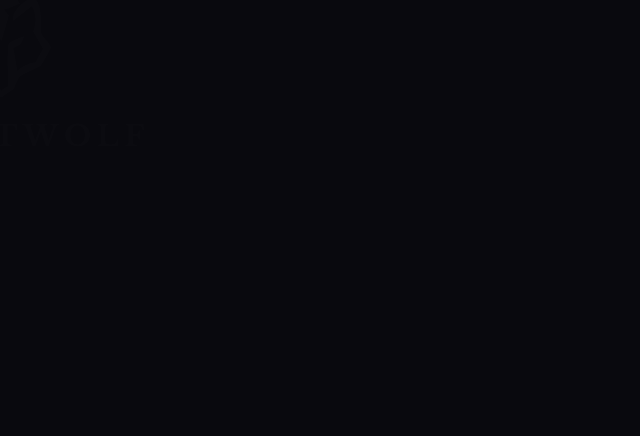
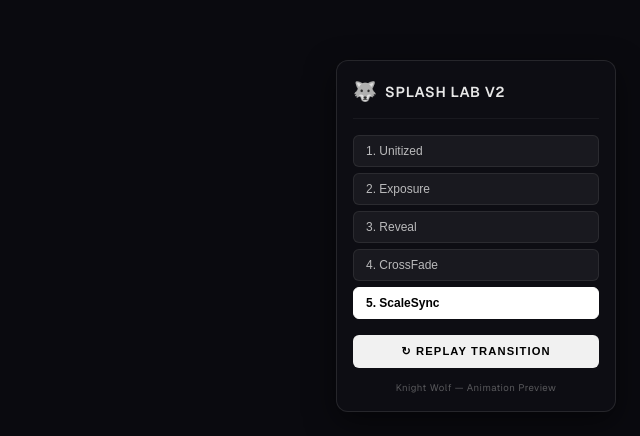
Before and after one commit to knightwolfbrand/knightwolf, a Next.js app: page / in a window 1280 px wide. Shown: the part 364-800 px from the top of the page, without its empty margins (640-1280 px from the left). Built offline with nearby package versions, Linux system fonts and the light colour scheme.

Commit message:
feat: implement 5 cinematic splash demos and Splash Lab interactive tool

```diff
--- a/src/app/layout.js
+++ b/src/app/layout.js
@@ -3,6 +3,7 @@
 import { useState } from 'react'
 import { Geist, Geist_Mono } from 'next/font/google'
 import SplashScreen from '@/components/layout/SplashScreen'
+import SplashLab from '@/components/dev/SplashLab'
 import './globals.css'
 
 const geistSans = Geist({
@@ -17,6 +18,14 @@ const geistMono = Geist_Mono({
 
 export default function RootLayout({ children }) {
   const [splashDone, setSplashDone] = useState(false)
+  const [splashMode, setSplashMode] = useState('scaleSync')
+
+  const handleModeChange = (mode, forceReplay = false) => {
+    if (forceReplay) {
+      setSplashDone(false)
+    }
+    setSplashMode(mode)
+  }
 
   return (
     <html lang="en">
@@ -30,9 +39,16 @@ export default function RootLayout({ children }) {
         {/* Finalized Cinematic Splash Screen */}
         {!splashDone && (
           <SplashScreen
+            mode={splashMode}
             onComplete={() => setSplashDone(true)}
           />
         )}
+
+        {/* Development Tool */}
+        <SplashLab
+          currentMode={splashMode}
+          onModeChange={handleModeChange}
+        />
 
         {/* Main app content */}
         <main style={{
--- /dev/null
+++ b/src/components/dev/SplashLab.js
@@ -0,0 +1,46 @@
+'use client'
+
+import React from 'react'
+import styles from './SplashLab.module.css'
+
+export default function SplashLab({ onModeChange, currentMode }) {
+  const modes = [
+    { id: 'unitizedEntrance', name: '1. Unitized' },
+    { id: 'linkedExposure', name: '2. Exposure' },
+    { id: 'solidReveal', name: '3. Reveal' },
+    { id: 'atmosphericCrossFade', name: '4. CrossFade' },
+    { id: 'scaleSync', name: '5. ScaleSync' }
+  ]
+
+  return (
+    <div className={styles.lab}>
+      <header className={styles.header}>
+        <span className={styles.icon}>🐺</span>
+        <span className={styles.title}>Splash Lab v2</span>
+      </header>
+
+      <div className={styles.grid}>
+        {modes.map((mode) => (
+          <button
+            key={mode.id}
+            className={`${styles.btn} ${currentMode === mode.id ? styles.active : ''}`}
+            onClick={() => onModeChange(mode.id)}
+          >
+            {mode.name}
+          </button>
+        ))}
+      </div>
+
+      <button
+        className={styles.replay}
+        onClick={() => onModeChange(currentMode, true)} // true to force replay
+      >
+        ↻ REPLAY TRANSITION
+      </button>
+
+      <div className={styles.footer}>
+        Knight Wolf — Animation Preview
+      </div>
+    </div>
+  )
+}
--- /dev/null
+++ b/src/components/dev/SplashLab.module.css
@@ -0,0 +1,90 @@
+.lab {
+  position: fixed;
+  bottom: 24px;
+  right: 24px;
+  width: 280px;
+  background: rgba(15, 15, 20, 0.85);
+  backdrop-filter: blur(12px);
+  -webkit-backdrop-filter: blur(12px);
+  border: 1px solid rgba(255, 255, 255, 0.1);
+  border-radius: 12px;
+  padding: 16px;
+  z-index: 10000;
+  box-shadow: 0 10px 30px rgba(0, 0, 0, 0.5);
+  font-family: var(--font-geist-sans), sans-serif;
+  color: white;
+  pointer-events: auto;
+}
+
+.header {
+  display: flex;
+  align-items: center;
+  gap: 8px;
+  margin-bottom: 16px;
+  border-bottom: 1px solid rgba(255, 255, 255, 0.05);
+  padding-bottom: 10px;
+}
+
+.icon { font-size: 1.2rem; }
+.title {
+  font-size: 0.9rem;
+  font-weight: 600;
+  letter-spacing: 0.05em;
+  text-transform: uppercase;
+  opacity: 0.9;
+}
+
+.grid {
+  display: grid;
+  grid-template-columns: 1fr;
+  gap: 6px;
+  margin-bottom: 16px;
+}
+
+.btn {
+  background: rgba(255, 255, 255, 0.05);
+  border: 1px solid rgba(255, 255, 255, 0.08);
+  border-radius: 6px;
+  padding: 8px 12px;
+  color: rgba(255, 255, 255, 0.7);
+  font-size: 0.75rem;
+  text-align: left;
+  cursor: pointer;
+  transition: all 0.2s ease;
+}
+
+.btn:hover {
+  background: rgba(255, 255, 255, 0.1);
+  color: white;
+}
+
+.btn.active {
+  background: white;
+  color: black;
+  border-color: white;
+  font-weight: 600;
+}
+
+.replay {
+  width: 100%;
+  background: #f1f1f1;
+  border: none;
+  border-radius: 6px;
+  padding: 10px;
+  color: black;
+  font-size: 0.7rem;
+  font-weight: 700;
+  letter-spacing: 0.1em;
+  cursor: pointer;
+  transition: transform 0.1s active;
+}
+
+.replay:active { transform: scale(0.98); }
+
+.footer {
+  margin-top: 12px;
+  font-size: 0.6rem;
+  text-align: center;
+  opacity: 0.3;
+  letter-spacing: 0.05em;
+}
--- a/src/components/layout/SplashScreen.js
+++ b/src/components/layout/SplashScreen.js
@@ -4,7 +4,7 @@ import { useEffect, useRef } from 'react'
 import { transitions } from './SplashTransitions'
 import styles from './SplashScreen.module.css'
 
-export default function SplashScreen({ onComplete }) {
+export default function SplashScreen({ onComplete, mode = 'scaleSync' }) {
   const splashRef = useRef(null)
   const leftPanelRef = useRef(null)
   const rightPanelRef = useRef(null)
@@ -22,15 +22,16 @@ export default function SplashScreen({ onComplete }) {
       logoSvg: logoSvgRef.current
     }
 
-    // Always use the finalized transition
-    const tl = transitions.finalSplash(refs)
+    // Select the transition based on the mode prop
+    const transitionFn = transitions[mode] || transitions.finalSplash
+    const tl = transitionFn(refs)
 
     tl.eventCallback('onComplete', () => {
       if (onComplete) onComplete()
     })
 
     return () => tl.kill()
-  }, [onComplete])
+  }, [onComplete, mode])
 
   const brandLetters = 'KNIGHTWOLF'.split('')
 
--- a/src/components/layout/SplashTransitions.js
+++ b/src/components/layout/SplashTransitions.js
@@ -1,43 +1,13 @@
 import gsap from 'gsap'
 
 /**
- * Knight Wolf — Final Cinematic Splash Transition
- * Isolated "Hyper Shake" with sequential power (Head then Tail).
- * Strictly Black & White.
+ * Knight Wolf — Cinematic Splash Transition Library
+ * Includes 5 distinct "Demo" styles + the Core Rig.
  */
 
-export const transitions = {
-  finalSplash: (refs) => {
-    const tl = gsap.timeline()
+// --- Shared Procedural Components ---
 
-    // Select elements from refs
-    const revealRect = refs.logoSvg.querySelector('#reveal-rect')
-    const tailPaths = refs.logoSvg.querySelectorAll('[data-part="tail"]')
-    const facePaths = refs.logoSvg.querySelectorAll('[data-part="face"]')
-
-    // 1. Initial State - Solid Reveal
-    tl.set(refs.splash, { opacity: 1, display: 'flex' })
-    tl.set(revealRect, { attr: { y: 0, height: 593 } })
-    tl.fromTo(refs.logo,
-      { opacity: 0, scale: 0.95 },
-      { opacity: 1, scale: 1, duration: 1, ease: 'power2.out' }
-    )
-    tl.fromTo(refs.brandName.children,
-      { opacity: 0, y: 30 },
-      {
-        opacity: 1,
-        y: 0,
-        duration: 1,
-        stagger: 0.05,
-        ease: "power2.inOut"
-      }, "-=0.4")
-
-    // 2. PROCEDURAL 'DUIK' TAIL RIG (Overlapping Wave Logic)
-    const rigDur = 2.4
-    const waveDelay = rigDur * 0.12 // 12% phase shift per layer
-
-    // A. HYPER SHAKE (Head Alert Tremor)
-    // Runs once at start to give the wolf an 'alert' personality
+const applyHyperShake = (tl, facePaths) => {
   tl.to(facePaths, {
     x: "random(-1.5, 1.5)",
     y: "random(-1, 1)",
@@ -46,11 +16,13 @@ export const transitions = {
     yoyo: true,
     ease: "none"
   }, "-=0.2")
+}
 
-    // B. TRIPLE-LAYERED WAVE (Tail Overlap)
-    // This creates the "Duik Angela" effect on a single path layer
+const applyDuikRig = (tailPaths) => {
+  const rigDur = 2.4
+  const waveDelay = rigDur * 0.12
 
-    // Level 1: Primary Swing (Base)
+  // Level 1: Primary Swing
   gsap.to(tailPaths, {
     rotation: 14,
     transformOrigin: "50% 100%",
@@ -60,7 +32,7 @@ export const transitions = {
     ease: "sine.inOut"
   })
 
-    // Level 2: Secondary Bend (Phase-shifted skew)
+  // Level 2: Secondary Bend
   gsap.to(tailPaths, {
     skewX: 18,
     transformOrigin: "50% 100%",
@@ -71,7 +43,7 @@ export const transitions = {
     delay: waveDelay
   })
 
-    // Level 3: Tertiary Translation (Horizontal 'Whip')
+  // Level 3: Tertiary Translation
   gsap.to(tailPaths, {
     x: 12,
     transformOrigin: "50% 100%",
@@ -81,17 +53,124 @@ export const transitions = {
     ease: "sine.inOut",
     delay: waveDelay * 2
   })
+}
 
-    // 3. Final cinematic exit (Sequential Power Down)
-    tl.to(refs.splash, {
-      opacity: 0,
-      duration: 1.4,
-      ease: 'power4.inOut'
-    }, '+=4.5')
+// --- Transition Library ---
 
-    tl.set(refs.splash, { display: 'none' })
-    tl.set([facePaths, tailPaths], { clearProps: "all" })
+export const transitions = {
+  // 1. UNITIZED ENTRANCE: Simultaneous collective fade
+  unitizedEntrance: (refs) => {
+    const tl = gsap.timeline()
+    const revealRect = refs.logoSvg.querySelector('#reveal-rect')
+    const tailPaths = refs.logoSvg.querySelectorAll('[data-part="tail"]')
+    const facePaths = refs.logoSvg.querySelectorAll('[data-part="face"]')
 
+    tl.set(refs.splash, { opacity: 1, display: 'flex' })
+    tl.set(revealRect, { attr: { y: 0, height: 593 } })
+
+    tl.fromTo([refs.logo, refs.brandName],
+      { opacity: 0 },
+      { opacity: 1, duration: 1.5, ease: 'power2.inOut' }
+    )
+
+    applyHyperShake(tl, facePaths)
+    applyDuikRig(tailPaths)
     return tl
+  },
+
+  // 2. LINKED EXPOSURE: Blur-to-sharp cinematic focus
+  linkedExposure: (refs) => {
+    const tl = gsap.timeline()
+    const revealRect = refs.logoSvg.querySelector('#reveal-rect')
+    const tailPaths = refs.logoSvg.querySelectorAll('[data-part="tail"]')
+    const facePaths = refs.logoSvg.querySelectorAll('[data-part="face"]')
+
+    tl.set(refs.splash, { opacity: 1, display: 'flex' })
+    tl.set(revealRect, { attr: { y: 0, height: 593 } })
+
+    tl.fromTo([refs.logo, refs.brandName],
+      { opacity: 0, filter: 'blur(20px)' },
+      { opacity: 1, filter: 'blur(0px)', duration: 2, ease: 'power3.out' }
+    )
+
+    applyHyperShake(tl, facePaths)
+    applyDuikRig(tailPaths)
+    return tl
+  },
+
+  // 3. SOLID REVEAL: Immediate mask reveal, static text fade
+  solidReveal: (refs) => {
+    const tl = gsap.timeline()
+    const revealRect = refs.logoSvg.querySelector('#reveal-rect')
+    const tailPaths = refs.logoSvg.querySelectorAll('[data-part="tail"]')
+    const facePaths = refs.logoSvg.querySelectorAll('[data-part="face"]')
+
+    tl.set(refs.splash, { opacity: 1, display: 'flex' })
+
+    // Quick Mask Reveal
+    tl.fromTo(revealRect,
+      { attr: { y: 593 } },
+      { attr: { y: 0 }, duration: 1.2, ease: 'power4.out' }
+    )
+
+    // Smooth Text Fade (Static)
+    tl.fromTo(refs.brandName,
+      { opacity: 0 },
+      { opacity: 1, duration: 2 }, "-=0.8"
+    )
+
+    applyHyperShake(tl, facePaths)
+    applyDuikRig(tailPaths)
+    return tl
+  },
+
+  // 4. ATMOSPHERIC CROSS-FADE: Perfect overlap at 50%
+  atmosphericCrossFade: (refs) => {
+    const tl = gsap.timeline()
+    const revealRect = refs.logoSvg.querySelector('#reveal-rect')
+    const tailPaths = refs.logoSvg.querySelectorAll('[data-part="tail"]')
+    const facePaths = refs.logoSvg.querySelectorAll('[data-part="face"]')
+
+    tl.set(refs.splash, { opacity: 1, display: 'flex' })
+
+    tl.fromTo(revealRect,
+      { attr: { y: 593 } },
+      { attr: { y: 0 }, duration: 2, ease: 'power2.inOut' }
+    )
+
+    tl.fromTo(refs.brandName,
+      { opacity: 0 },
+      { opacity: 1, duration: 1.5, ease: 'power2.inOut' }, 1.0 // Start at exactly 1.0s (halfway)
+    )
+
+    applyHyperShake(tl, facePaths)
+    applyDuikRig(tailPaths)
+    return tl
+  },
+
+  // 5. SCALE SYNC: Zoom-out + collective fade
+  scaleSync: (refs) => {
+    const tl = gsap.timeline()
+    const revealRect = refs.logoSvg.querySelector('#reveal-rect')
+    const tailPaths = refs.logoSvg.querySelectorAll('[data-part="tail"]')
+    const facePaths = refs.logoSvg.querySelectorAll('[data-part="face"]')
+
+    tl.set(refs.splash, { opacity: 1, display: 'flex' })
+    tl.set(revealRect, { attr: { y: 0, height: 593 } })
+
+    tl.fromTo([refs.logo, refs.brandName],
+      { opacity: 0, scale: 1.15 },
+      { opacity: 1, scale: 1, duration: 2.5, ease: 'expo.out' }
+    )
+
+    applyHyperShake(tl, facePaths)
+    applyDuikRig(tailPaths)
+    return tl
+  },
+
+  // The Original/Default Final Splash
+  finalSplash: (refs) => {
+    // For now, we'll map default to scaleSync as it's the most "cinematic"
+    return transitions.scaleSync(refs)
   }
 }
```
Lines whose indentation alone changed are shown as unchanged.
